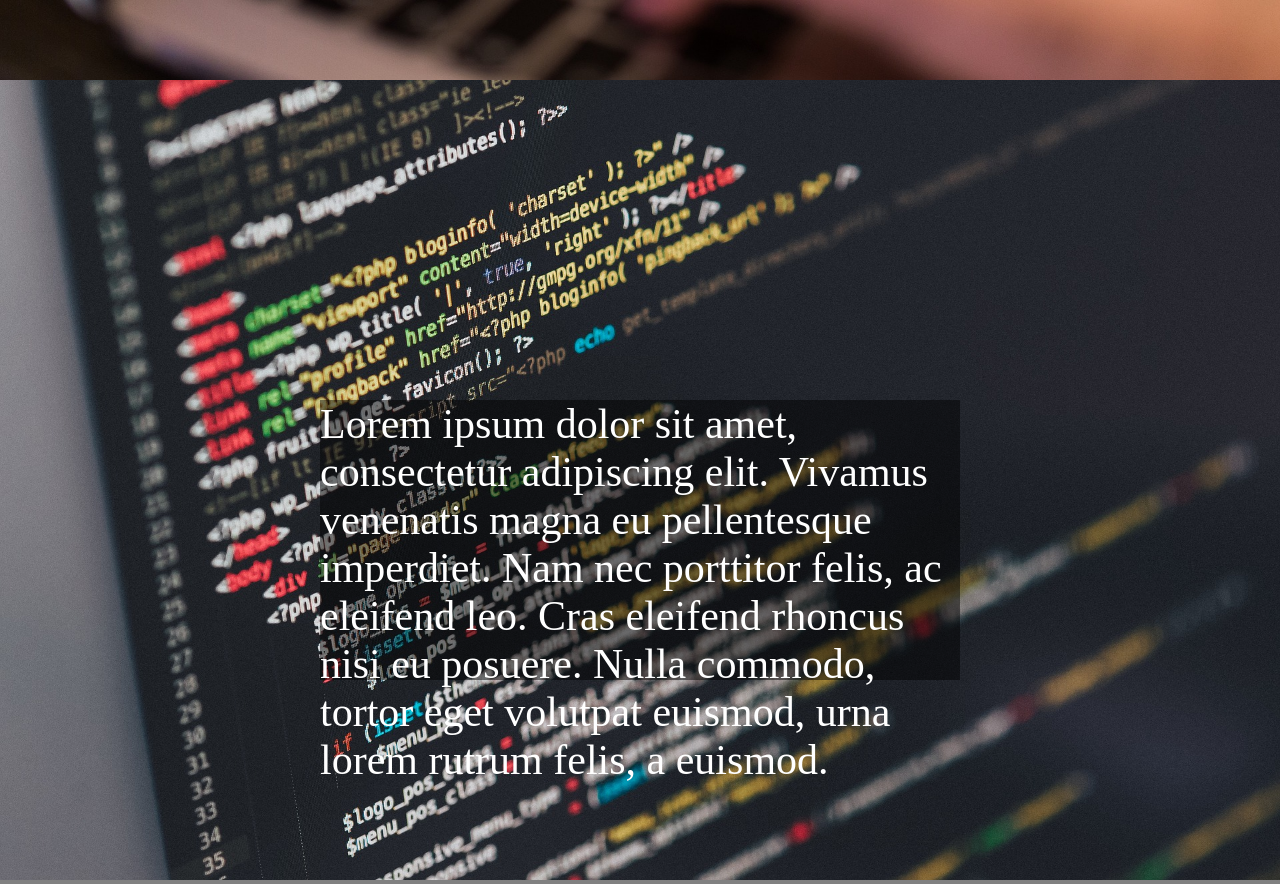
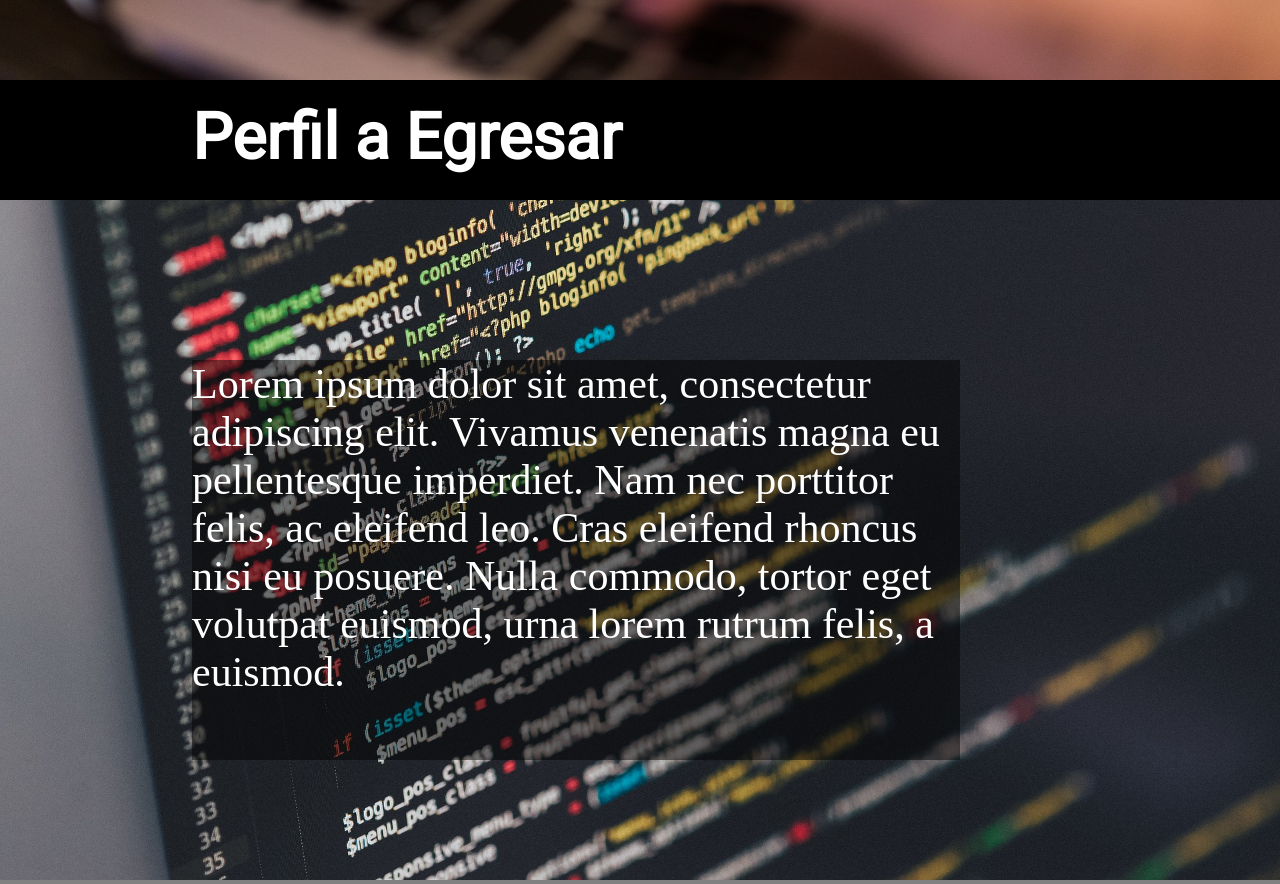
Before and after one commit to BrandonLOrellana/Ing-Comp_Landing, a plain HTML site: page src/index.html in a window 1280 px wide. Shown: the part 720-1604 px from the top of the page. Drawn offline with Linux system fonts and the light colour scheme.

Commit message:
Cambios en el segundo contenedor

```diff
--- a/src/index.html
+++ b/src/index.html
@@ -18,6 +18,9 @@
     </div>
     <!-- Segundo Frame de la página-->
     <div class="container2">
+        <header>
+            <h2>Perfil a Egresar</h2>
+        </header>
         <img src="./pics/background2.jpg" alt="Segunda diapositiva" class="background2">
         <p class="container2__paragraph">
             Lorem ipsum dolor sit amet, consectetur adipiscing elit.
--- a/src/style.css
+++ b/src/style.css
@@ -41,23 +41,32 @@ body{
     text-align: center;
     transform: translate(-50%);
 }
-.background2{
-    width: 100%;
+.container2{
     position: relative;
 }
 .container2 header{
+    position: absolute;
+    width: 100%;
     background-color: black;
+    height: 15%;
+}
+.container2 header h2{
+    font-size: 8vh;
+    font-family: 'Roboto', sans-serif ;
+    color: white;
+    padding: 20px 0px 15px 15%;
+}
+.background2{
     width: 100%;
-    height: 100%;
 }
 .container2__paragraph{
     display: flex;
+    color: white;
     position: absolute;
-    top: 140%;
-    left: 50%;
-    height: 35vh;
+    left: 15%;
+    top: 35%;
+    width: 60%;
+    height: 50%;
     font-size: 42px;
-    color: white;
-    transform:translate(-50%);
     background-color: rgba(0, 0, 0, 0.479);
 }
```
